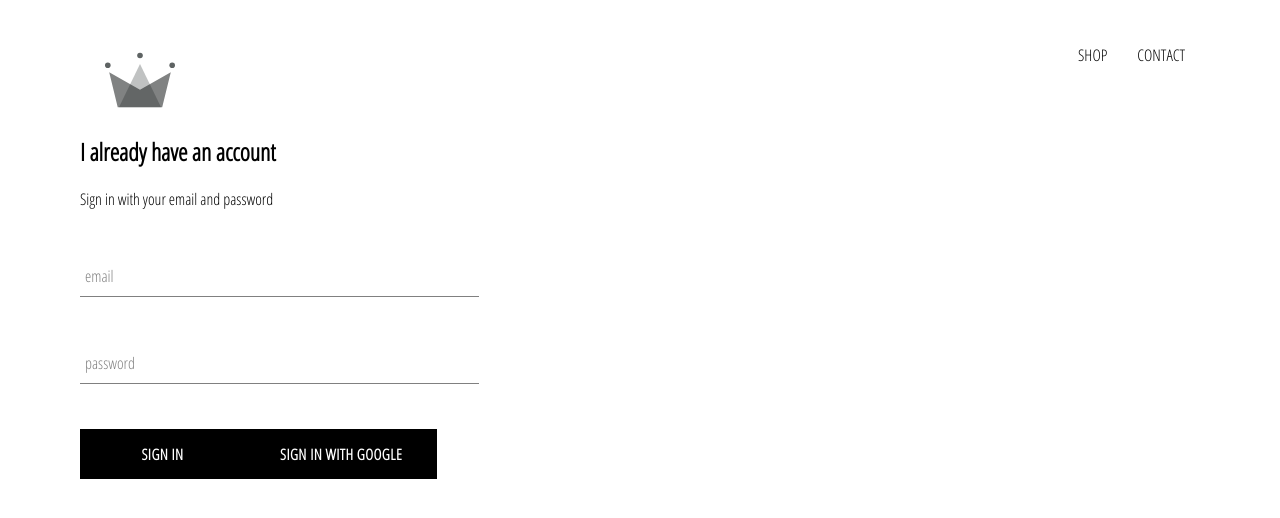
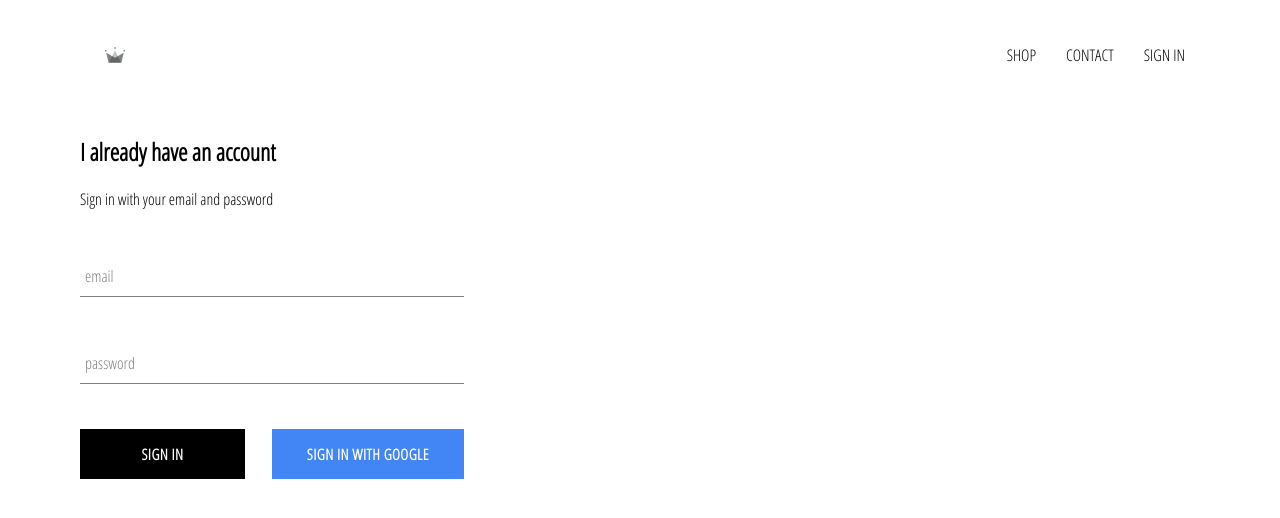
Before and after one commit to Hiro6634/crwn-clothing, a React (Create React App) app: page /signin in a window 1280 px wide. Shown: the top 518 px of the page. Built offline with nearby package versions, Linux system fonts and the light colour scheme; no server answers.

Commit message:
100. Google Sign In Authetication 3

```diff
--- a/src/App.css
+++ b/src/App.css
@@ -7,3 +7,7 @@
     text-decoration: none;
     color: black;
 }
+
+* {
+    box-sizing: border-box;
+}
--- a/src/App.js
+++ b/src/App.js
@@ -17,6 +17,8 @@
     }
   }
 
+  unsubscribeFromAuth = null;
+
   componentDidMount(){
     auth.onAuthStateChanged( user => {
       this.setState({ currentUser: user});
@@ -25,10 +27,13 @@
     })
   }
 
+  componentWillUnmount(){
+    this.unsubscribeFromAuth();
+  }
   render(){
     return(
       <div>
-        <Header/>
+        <Header currentUser={this.state.currentUser}/>
         <Switch>
           <Route exact path='/' component={HomePage} />
           <Route path='/shop' component={ShopPage} />
--- a/src/components/custom-button/custom-button.component.jsx
+++ b/src/components/custom-button/custom-button.component.jsx
@@ -2,8 +2,8 @@
 
 import './custom-button.styles.scss';
 
-const CustomButton = ({ children, ...otherProps}) => (
-    <button className='custom-button' {...otherProps}>
+const CustomButton = ({ children, isGoogleSignIn, ...otherProps}) => (
+    <button className={`${isGoogleSignIn?'google-sign-in':''} custom-button`} {...otherProps}>
         {children}
     </button>
 );
--- a/src/components/custom-button/custom-button.styles.scss
+++ b/src/components/custom-button/custom-button.styles.scss
@@ -19,4 +19,14 @@
       color: black;
       border: 1px solid black;
     }
+
+    &.google-sign-in {
+      background-color: #4285f4;
+      color: white;
+
+      &:hover{
+        background-color: #357ae8;
+        border: none;
+      }
+    }
   }
--- a/src/components/header/header.component.jsx
+++ b/src/components/header/header.component.jsx
@@ -5,9 +5,11 @@
 
 import './header.styles.scss';
 
-const Header = () => (
+import { auth } from "../../firebase/firebase.utils";
+
+const Header = ({currentUser}) => (
     <div className='header'>
-        <Link to='\'>
+        <Link to='/'>
             <Logo className='logo-container'/>
         </Link>
         <div className='options'>
@@ -17,6 +19,16 @@
             <Link className='option' to='/contact' >
                 CONTACT
             </Link>
+            {
+                currentUser ?
+                    <div className='option' onClick={() => auth.signOut()}>
+                        SIGN OUT
+                    </div>
+                    :
+                    <Link className='option' to='/signin'>
+                        SIGN IN
+                    </Link>
+            }
         </div>
     </div>
 );
--- a/src/components/header/header.styles.scss
+++ b/src/components/header/header.styles.scss
@@ -20,6 +20,7 @@
 
         .option {
             padding: 10px 15px;
+            cursor: pointer;
         }
     }
 
--- a/src/components/sign-in/sign-in.component.jsx
+++ b/src/components/sign-in/sign-in.component.jsx
@@ -47,8 +47,10 @@
                         value={this.state.password}
                         label= 'password'
                         required />
-                    <CustomButton type="submit">SIGN IN</CustomButton>
-                    <CustomButton onClick={signInWithGoogle}>SIGN IN WITH GOOGLE</CustomButton>
+                    <div className='buttons'>
+                        <CustomButton type="submit">SIGN IN</CustomButton>
+                        <CustomButton onClick={signInWithGoogle} isGoogleSignIn>SIGN IN WITH GOOGLE</CustomButton>
+                    </div>
                 </form>
             </div>
         );
--- a/src/components/sign-in/sign-in.styles.scss
+++ b/src/components/sign-in/sign-in.styles.scss
@@ -6,4 +6,9 @@
     .title{
         margin: 10px 0;
     }
+
+    .buttons {
+        display: flex;
+        justify-content: space-between;
+    }
 }
```
